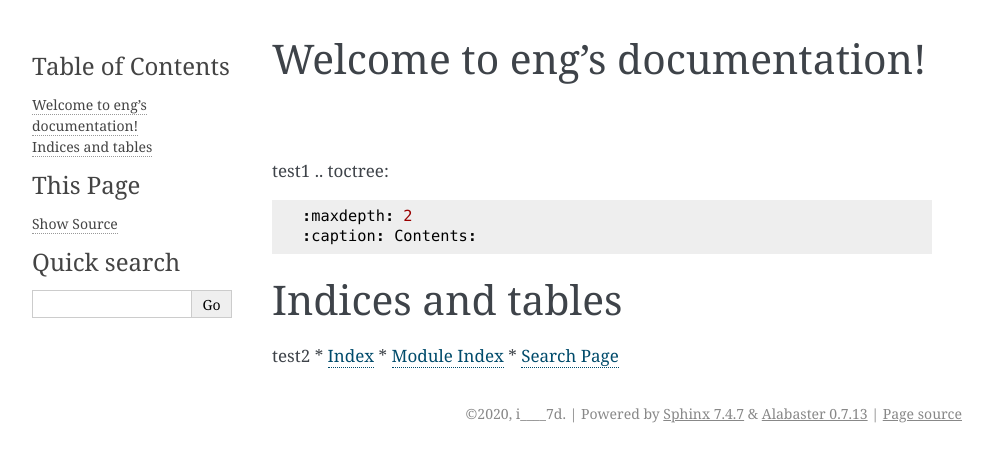
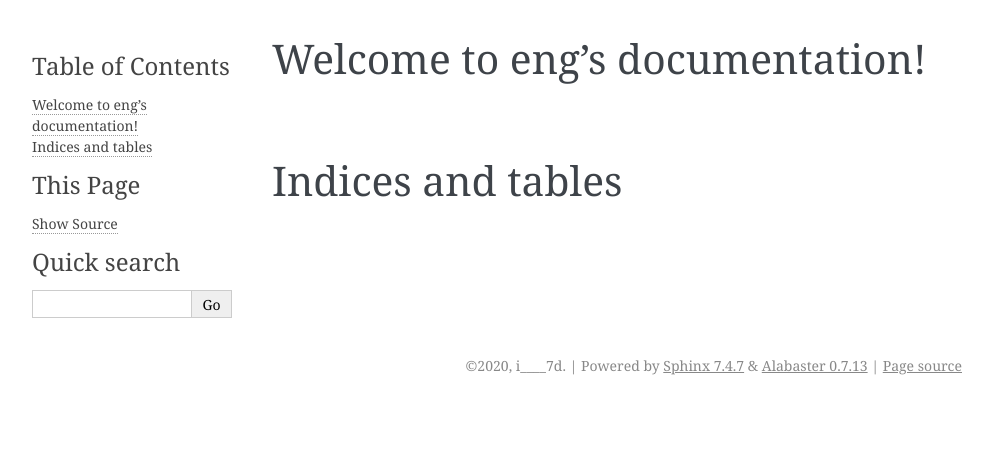
Before and after one commit to iiiii7d/eng, a Sphinx documentation site: the page built from docs/index.rst, in a window 1280 px wide. Shown: the top 462 px of the page, without its empty margins (148-1141 px from the left). Built offline with Sphinx 7.4.7, drawn with Linux system fonts in a browser that asks for light colours.

Commit message:
index.rst

```diff
--- a/docs/index.rst
+++ b/docs/index.rst
@@ -5,7 +5,7 @@
 
 Welcome to eng's documentation!
 ===============================
-test1
+
 .. toctree::
    :maxdepth: 2
    :caption: Contents:
@@ -14,7 +14,7 @@ test1
 
 Indices and tables
 ==================
-test2
-* :ref:`genindex`
-* :ref:`modindex`
-* :ref:`search`
+
+.. * :ref:`genindex`
+.. * :ref:`modindex`
+.. * :ref:`search`
```
